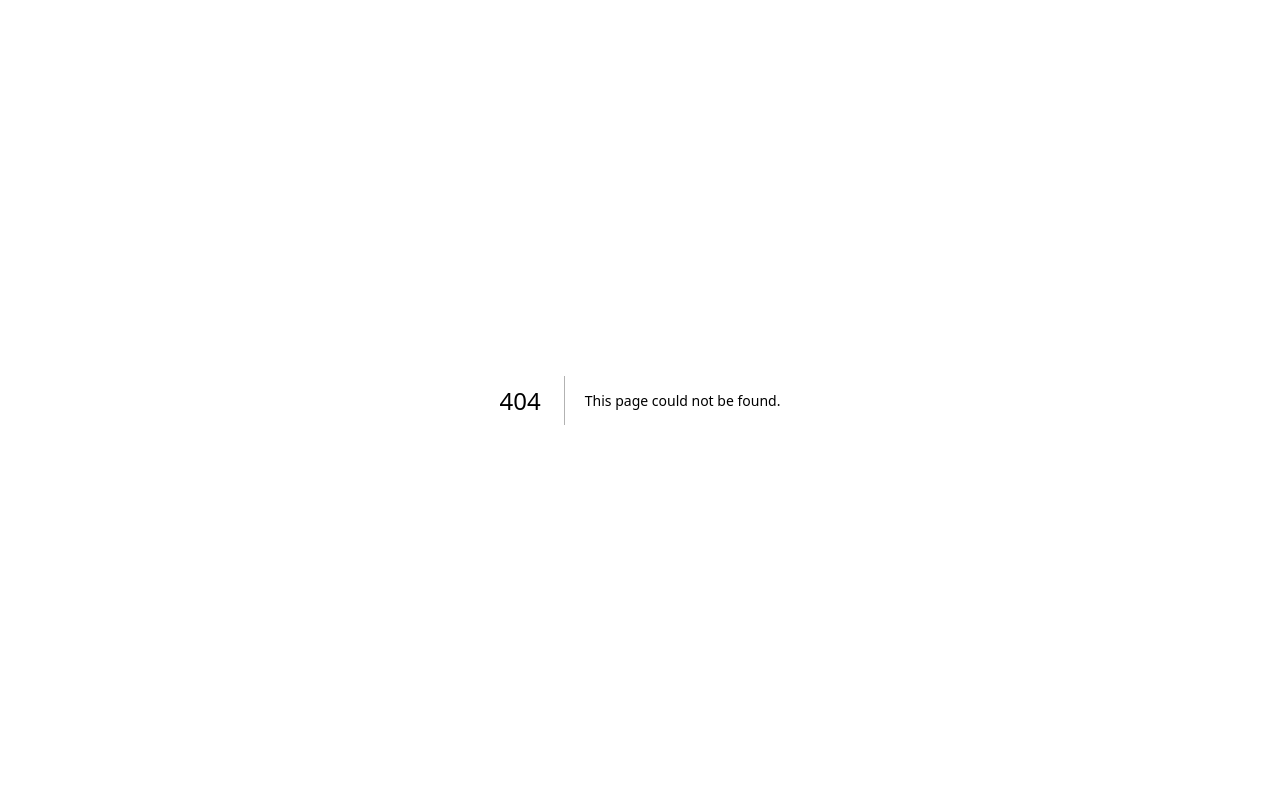
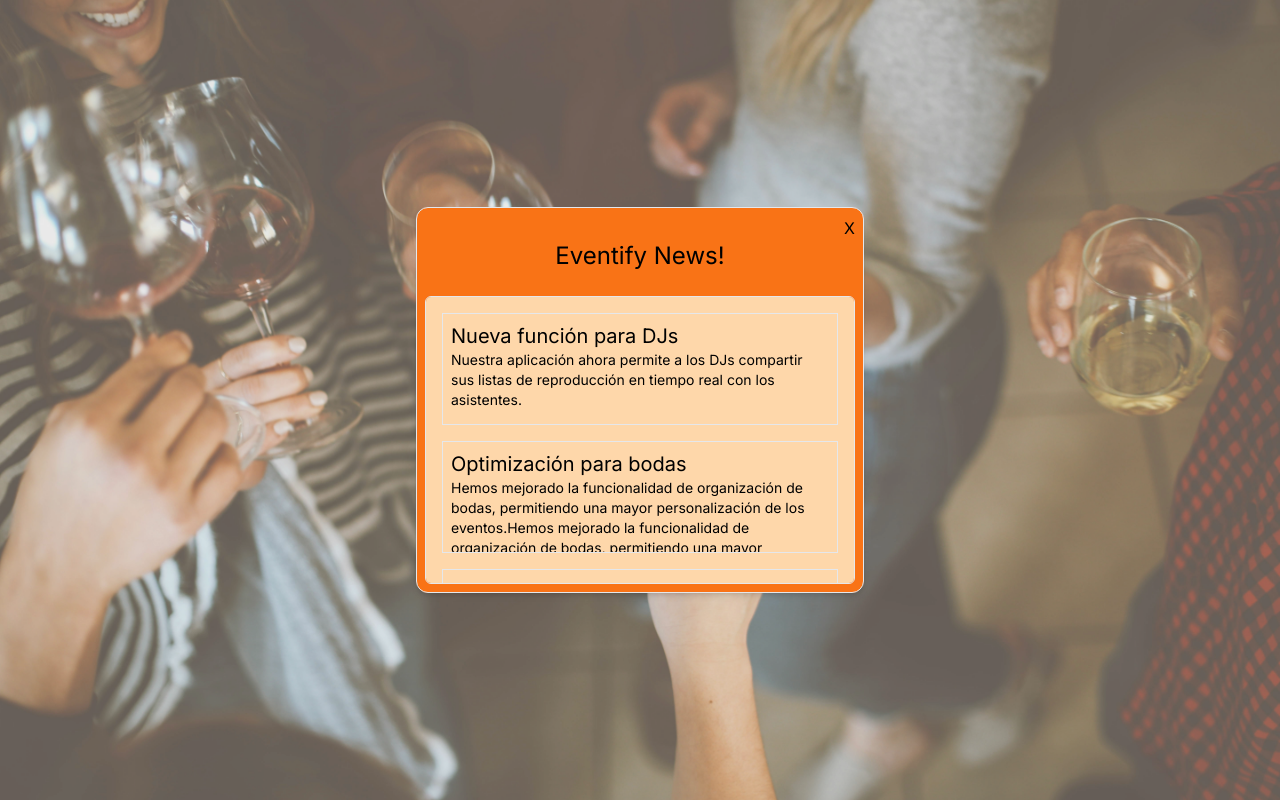
Before and after one commit to Cris3h/Eventify, a Next.js app: page /user in a window 1280 px wide. Before the commit this address had no page. Built offline with nearby package versions, Linux system fonts and the light colour scheme.

Commit message:
feature: modals w relative height and width and finished

```diff
--- /dev/null
+++ b/src/components/Dashboard.tsx
@@ -0,0 +1,9 @@
+import React from 'react'
+
+const Dashboard = () => {
+  return (
+    <div>Dashboard</div>
+  )
+}
+
+export default Dashboard
--- a/src/components/Login.tsx
+++ b/src/components/Login.tsx
@@ -35,7 +35,7 @@
 
   const handleSubmit = (e: React.FormEvent) => {
     e.preventDefault();
-    router.push('/dashboard')
+    router.push('/user')
     console.log("user info: ->", userInfo);
   };
 
--- a/src/components/ModalStart.tsx
+++ b/src/components/ModalStart.tsx
@@ -1,14 +1,10 @@
 import React, { useState } from "react";
+import { ModalStartProps } from "@/types";
 import ModalNews from "./modals/ModalNews";
 import ModalNewUser from "./modals/ModalNewUser";
 
-interface ModalStartProps {
-  modalState: boolean;
-  setShowModal: React.Dispatch<React.SetStateAction<boolean>>;
-}
-
 const ModalStart: React.FC<ModalStartProps> = ({ modalState, setShowModal }) => {
-  const [newUSer, setNewUser] = useState<Boolean>(true);
+  const [newUser, setNewUser] = useState<Boolean>(false);
 
   const handleModalState = () => {
     setShowModal(!modalState);
@@ -17,12 +13,13 @@
   return (
     <>
       {modalState && (
-        <div className="min-h-screen flex items-center justify-center sm:p-8 ">
-          <div className="bg-orange-500 shadow-md border rounded-xl p-2 max-w-md h-2/4 w-450px">
+        <div className="min-h-screen flex items-center justify-center sm:p-8">
+          <div className="bg-orange-500 shadow-md border rounded-xl p-2 max-w-md w-full sm:h-3/4 md:h-auto">
             <div className="w-full flex flex-row justify-end">
               <button onClick={handleModalState}>X</button>
             </div>
-            {newUSer ? (
+
+            {newUser ? (
               <ModalNewUser
                 modalState={modalState}
                 handleModalState={handleModalState}
--- /dev/null
+++ b/src/components/Sidebar.tsx
@@ -0,0 +1,21 @@
+import React from 'react';
+import { SidebarProps } from '@/types';
+
+
+const Sidebar: React.FC<SidebarProps> = ({sidebarState, setShowSidebar}) => {
+
+  return (
+    <>
+    {
+        sidebarState && (
+
+            <div className="">
+
+            </div>
+        )
+    }
+    </>
+  )
+}
+
+export default Sidebar
--- a/src/components/modals/ModalNewUser.tsx
+++ b/src/components/modals/ModalNewUser.tsx
@@ -7,7 +7,7 @@
   return (
     <>
       {modalState && (
-        <div className="">
+        <div className="flex flex-col items-center">
           <h2 className="text-center text-2xl mb-6 text-white">
            Eventify!
           </h2>
--- a/src/components/modals/ModalNews.tsx
+++ b/src/components/modals/ModalNews.tsx
@@ -1,69 +1,16 @@
-import React from "react";
+import React, { useEffect } from "react";
+import Link from "next/link";
+
 import { ModalProps, NewsApiCall } from "@/types";
-import Link from "next/link";
+import { testJSONAPIcall } from '@/test'
 
 const ModalNews: React.FC<ModalProps> = ({ modalState, handleModalState }) => {
   // console.log(modalState);
 
-  const testJSONAPIcall = {
-    news: [
-      {
-        id: "123e4567-e89b-12d3-a456-426614174000",
-        title: "Nueva función para DJs",
-        body: "Nuestra aplicación ahora permite a los DJs compartir sus listas de reproducción en tiempo real con los asistentes.",
-      },
-      {
-        id: "123e4567-e89b-12d3-a456-426614174001",
-        title: "Optimización para bodas",
-        body: "Hemos mejorado la funcionalidad de organización de bodas, permitiendo una mayor personalización de los eventos.Hemos mejorado la funcionalidad de organización de bodas, permitiendo una mayor personalización de los eventos.Hemos mejorado la funcionalidad de organización de bodas, permitiendo una mayor personalización de los eventos.",
-      },
-      {
-        id: "123e4567-e89b-12d3-a456-426614174002",
-        title: "Actualización en la interfaz de usuario",
-        body: "La nueva actualización trae una interfaz más intuitiva y amigable para facilitar la creación de eventos.",
-      },
-      {
-        id: "123e4567-e89b-12d3-a456-426614174003",
-        title: "Integración con redes sociales",
-        body: "Ahora puedes compartir tus eventos directamente en redes sociales desde nuestra aplicación.",
-      },
-      {
-        id: "123e4567-e89b-12d3-a456-426614174004",
-        title: "Soporte para múltiples idiomas",
-        body: "Hemos añadido soporte para varios idiomas, incluyendo español, francés y alemán, para llegar a una audiencia más amplia.",
-      },
-      {
-        id: "123e4567-e89b-12d3-a456-426614174005",
-        title: "Funciones avanzadas de seguimiento",
-        body: "Nuestra nueva función de seguimiento en tiempo real permite a los organizadores monitorizar el progreso del evento.",
-      },
-      {
-        id: "123e4567-e89b-12d3-a456-426614174006",
-        title: "Mejoras en la seguridad",
-        body: "Hemos implementado nuevas medidas de seguridad para proteger la información personal de nuestros usuarios.",
-      },
-      {
-        id: "123e4567-e89b-12d3-a456-426614174007",
-        title: "Promociones y descuentos",
-        body: "Ofrecemos nuevas promociones y descuentos para usuarios que organizan eventos recurrentes con nuestra aplicación.",
-      },
-      {
-        id: "123e4567-e89b-12d3-a456-426614174008",
-        title: "Integración con servicios de catering",
-        body: "Ahora puedes contratar servicios de catering directamente a través de nuestra aplicación para tus eventos.",
-      },
-      {
-        id: "123e4567-e89b-12d3-a456-426614174009",
-        title: "Personalización de invitaciones",
-        body: "Hemos añadido nuevas opciones para personalizar las invitaciones a los eventos, incluyendo temas y estilos.",
-      },
-    ],
-  };
-
   return (
     <>
       {modalState && (
-        <div className="">
+        <div className="h-fit">
           <h2 className="text-center text-2xl mb-6">Eventify News!</h2>
           <div className="bg-orange-200 border rounded-md justify-center align-center h-72 p-4 overflow-y-scroll scrollbar-custom">
             {testJSONAPIcall?.news.map((notice) => (
--- a/src/pages/dashboard.tsx
+++ b/src/pages/user.tsx
@@ -1,9 +1,14 @@
 import React, { useState } from "react";
 import ModalStart from "@/components/ModalStart";
+import Dashboard from "@/components/Dashboard";
+import Sidebar from "@/components/Sidebar";
 
 
-const Dashboard = () => {
+const User = () => {
   const [showModal, setShowModal] = useState<boolean>(true);
+  const [showSidebar, setShowSidebar] = useState<boolean>(true);
+
+  console.log(showSidebar)
   console.log(showModal)
 
   const overlay = `absolute top-0 left-0 w-full h-full bg-cover bg-no-repeat bg-center bg-[url('../images/types/kelsey-chance-tAH2cA_BL5g-unsplash.jpg')]`
@@ -15,7 +20,8 @@
         <div className="absolute top-0 left-0 w-full h-full bg-cover bg-no-repeat bg-center bg-[url('../images/types/kelsey-chance-tAH2cA_BL5g-unsplash.jpg')]">
 
           {/* aca va el dashboard */}
-
+          <Sidebar sidebarState={showSidebar} setShowSidebar={setShowSidebar}/>
+          {/* <Dashboard /> */}
         </div>
 
        { showModal && <div className="absolute top-0 left-0 w-full h-full bg-[#D9D9D9] opacity-35"></div>}
@@ -34,4 +40,4 @@
   );
 };
 
-export default Dashboard;
+export default User;
--- /dev/null
+++ b/src/test/index.ts
@@ -0,0 +1,54 @@
+export const testJSONAPIcall = {
+    news: [
+      {
+        id: "123e4567-e89b-12d3-a456-426614174000",
+        title: "Nueva función para DJs",
+        body: "Nuestra aplicación ahora permite a los DJs compartir sus listas de reproducción en tiempo real con los asistentes.",
+      },
+      {
+        id: "123e4567-e89b-12d3-a456-426614174001",
+        title: "Optimización para bodas",
+        body: "Hemos mejorado la funcionalidad de organización de bodas, permitiendo una mayor personalización de los eventos.Hemos mejorado la funcionalidad de organización de bodas, permitiendo una mayor personalización de los eventos.Hemos mejorado la funcionalidad de organización de bodas, permitiendo una mayor personalización de los eventos.",
+      },
+      {
+        id: "123e4567-e89b-12d3-a456-426614174002",
+        title: "Actualización en la interfaz de usuario",
+        body: "La nueva actualización trae una interfaz más intuitiva y amigable para facilitar la creación de eventos.",
+      },
+      {
+        id: "123e4567-e89b-12d3-a456-426614174003",
+        title: "Integración con redes sociales",
+        body: "Ahora puedes compartir tus eventos directamente en redes sociales desde nuestra aplicación.",
+      },
+      {
+        id: "123e4567-e89b-12d3-a456-426614174004",
+        title: "Soporte para múltiples idiomas",
+        body: "Hemos añadido soporte para varios idiomas, incluyendo español, francés y alemán, para llegar a una audiencia más amplia.",
+      },
+      {
+        id: "123e4567-e89b-12d3-a456-426614174005",
+        title: "Funciones avanzadas de seguimiento",
+        body: "Nuestra nueva función de seguimiento en tiempo real permite a los organizadores monitorizar el progreso del evento.",
+      },
+      {
+        id: "123e4567-e89b-12d3-a456-426614174006",
+        title: "Mejoras en la seguridad",
+        body: "Hemos implementado nuevas medidas de seguridad para proteger la información personal de nuestros usuarios.",
+      },
+      {
+        id: "123e4567-e89b-12d3-a456-426614174007",
+        title: "Promociones y descuentos",
+        body: "Ofrecemos nuevas promociones y descuentos para usuarios que organizan eventos recurrentes con nuestra aplicación.",
+      },
+      {
+        id: "123e4567-e89b-12d3-a456-426614174008",
+        title: "Integración con servicios de catering",
+        body: "Ahora puedes contratar servicios de catering directamente a través de nuestra aplicación para tus eventos.",
+      },
+      {
+        id: "123e4567-e89b-12d3-a456-426614174009",
+        title: "Personalización de invitaciones",
+        body: "Hemos añadido nuevas opciones para personalizar las invitaciones a los eventos, incluyendo temas y estilos.",
+      },
+    ],
+  };
--- a/src/types/index.ts
+++ b/src/types/index.ts
@@ -1,2 +1,3 @@
 export * from './modals';
 export * from './testAPI';
+export * from './sidebar';
--- a/src/types/modals.ts
+++ b/src/types/modals.ts
@@ -1,4 +1,4 @@
-export interface ModalProps {
+export interface ModalStartProps {
     modalState: boolean;
-    handleModalState: () => void;
-}
+    setShowModal: React.Dispatch<React.SetStateAction<boolean>>;
+  }
--- /dev/null
+++ b/src/types/sidebar.ts
@@ -0,0 +1,4 @@
+export interface SidebarProps {
+    sidebarState: boolean;
+    setShowSidebar: React.Dispatch<React.SetStateAction<boolean>>;
+}
```
Also changed, not shown: src/components/FormNewUser.tsx (+17 -14 lines).
